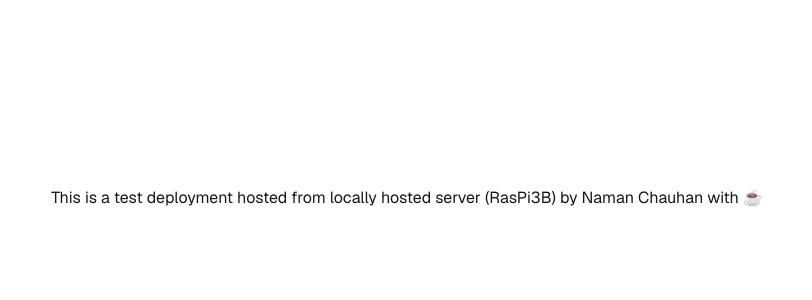
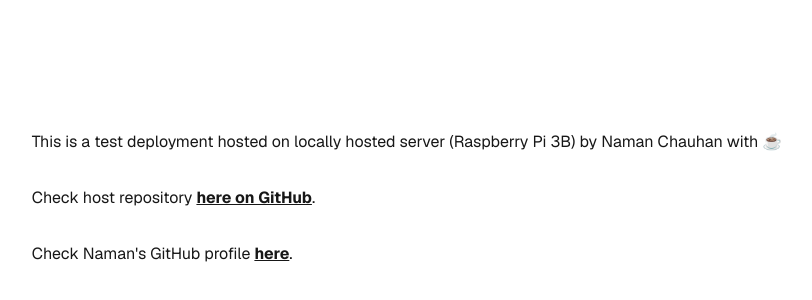
Before and after one commit to chauhannaman98/raspi-hosted, a Next.js app: page / in a window 1280 px wide. Shown: the part 202-502 px from the top of the page, without its empty margins (233-1045 px from the left). Built offline with nearby package versions, Linux system fonts and the light colour scheme.

Commit message:
Added info links (#8)
* get latest code to dev (#7)

* Update page.js

* Update page.js

* Update page.js

* Update page.js

* Update page.js

* Update page.js

* Update page.js

* Update README.md

* added info links

---------

Co-authored-by: Wamious Solutions <contact.wamious@gmail.com>

```diff
--- a/app/page.js
+++ b/app/page.js
@@ -1,8 +1,28 @@
+import Link from "next/link";
+
 export default function Home() {
   return (
     <div className="font-sans grid grid-rows-[20px_1fr_20px] items-center justify-items-center min-h-screen p-8 pb-20 gap-16 sm:p-20">
       <main className="flex flex-col gap-[32px] row-start-2 items-center sm:items-start">
-        This is a test deployment hosted from locally hosted server (RasPi3B) by Naman Chauhan with ☕
+        This is a test deployment hosted on locally hosted server (Raspberry Pi 3B) by Naman Chauhan with ☕
+        <h1>
+          Check host repository <Link
+            href={"https://github.com/chauhannaman98/raspi-hosted"}
+            target="_blank"
+            className="underline font-bold"
+          >
+            here on GitHub
+          </Link>.
+        </h1>
+        <h1>
+          Check Naman&apos;s GitHub profile <Link
+            href={"https://github.com/chauhannaman98"}
+            target="_blank"
+            className="underline font-bold"
+          >
+            here
+          </Link>.
+        </h1>
       </main>
     </div>
   );
```
Also changed, not shown: 1 other file (tests, documents, lock files or other folders).
